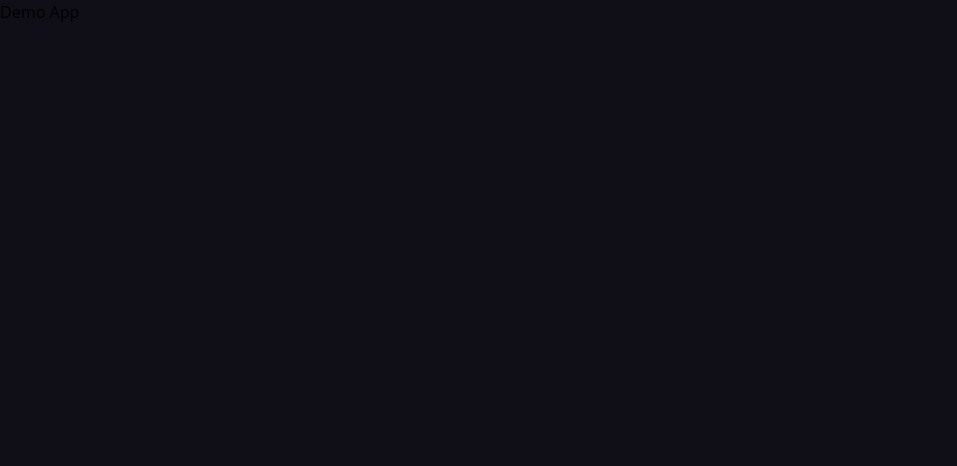
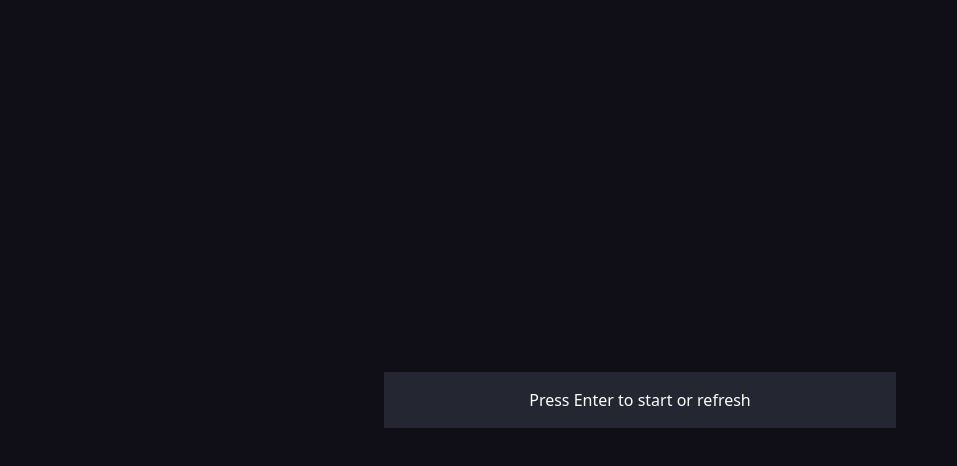
Before and after one commit to hiftiedev/wordhunt.fun, a SvelteKit app: page / in a window 1280 px wide. Shown: the top 466 px of the page, without its empty margins (0-957 px from the left). Built offline with nearby package versions, Linux system fonts and the light colour scheme.

Commit message:
Experiments

```diff
--- a/package.json
+++ b/package.json
@@ -23,5 +23,9 @@
 		"typescript": "^5.0.0",
 		"vite": "^4.4.2"
 	},
-	"type": "module"
+	"type": "module",
+	"dependencies": {
+		"crypto": "^1.0.1",
+		"random-words": "^2.0.0"
+	}
 }
--- a/src/routes/+layout.svelte
+++ b/src/routes/+layout.svelte
@@ -1,12 +1,9 @@
 <script>
-	import Header from './Header.svelte';
 	import './styles.css';
 	import "../app.css";
 </script>
 
 <div class="app">
-	<Header />
-
 	<main>
 		<slot />
 	</main>
--- a/src/routes/+page.svelte
+++ b/src/routes/+page.svelte
@@ -1,13 +1,97 @@
-<script>
+<script context="module">
+	import words from '../words.json';
+</script>
+
+<script lang="ts">
+	import { onMount, onDestroy } from 'svelte';
+
+	let randomString: string = '';
+	let message: string = 'Press Enter to start or refresh';
+	let userInput: string = '';
+	let resultMessage: string = '';
+
+	function generateRandomStringWithWord(length: number): string {
+		const characters = 'ABCDEFGHIJKLMNOPQRSTUVWXYZabcdefghijklmnopqrstuvwxyz0123456789';
+
+		let result = '';
+		let addedWord = false;
+
+		const wordPosition = Math.floor(Math.random() * (length / 5 + 1)) * 5;
+
+		for (let i = 0; i < length; i++) {
+			if (!addedWord && i === wordPosition) {
+				const randomWordIndex = Math.floor(Math.random() * words.length);
+				const randomWord = words[randomWordIndex];
+
+				const randomCaseWord = randomWord.charAt(0).toUpperCase() + randomWord.slice(1).toLowerCase();
+
+				result += randomCaseWord;
+				addedWord = true;
+
+				localStorage.setItem('hiddenWord', randomWord.toLowerCase());
+			} else {
+				const randomIndex = Math.floor(Math.random() * characters.length);
+				result += characters.charAt(randomIndex);
+			}
+		}
+
+		return result;
+	}
+
+	onMount(() => {
+
+		localStorage.removeItem('hiddenWord');
+		document.addEventListener('keydown', handleKeyDown);
+	});
+
+	onDestroy(() => {
+		localStorage.removeItem('hiddenWord');
+	});
+
+	function handleKeyDown(event: KeyboardEvent) {
+		if (event.key === 'Enter') {
+			randomString = generateRandomStringWithWord(60);
+			message = '';
+			userInput = '';
+			resultMessage = '';
+		}
+	}
+
+	function checkUserInput() {
+		const trimmedUserInput = userInput.trim().toLowerCase();
+		const hiddenWord = localStorage.getItem('hiddenWord');
+
+		if (trimmedUserInput === hiddenWord) {
+			resultMessage = 'Correct!';
+		} else {
+			resultMessage = 'Wrong!';
+		}
+
+		localStorage.removeItem('hiddenWord');
+
+		randomString = generateRandomStringWithWord(60);
+	}
 </script>
 
 <svelte:head>
-	<title>Home</title>
-	<meta name="description" content="Svelte demo app" />
+	<title>WordHunt</title>
+	<meta name="description" content="Challenge your eyes and hunt for words within sentences that do not contain any spaces between them." />
 </svelte:head>
 
-<section>
-</section>
+<main class="flex items-center justify-center h-screen">
+	<div class="bg-[#242632] w-full sm:max-w-[80%] md:max-w-[60%] lg:max-w-[40%] p-4 text-white overflow-hidden">
+		{#if message}
+			<div class="break-words text-center">{message}</div>
+		{:else}
+			<div class="break-words text-center">{randomString}</div>
+			<input class="text-black" type="text" bind:value={userInput} placeholder="Type the hidden word" />
+			<button on:click={checkUserInput}>Check</button>
+			{#if resultMessage}
+				<p class="{resultMessage === 'Correct!' ? 'text-green-500' : 'text-red-500'}">{resultMessage}</p>
+			{/if}
+		{/if}
+	</div>
+</main>
 
 <style>
 </style>
--- a/src/routes/Header.svelte
+++ /dev/null
@@ -1,6 +0,0 @@
-<script>
-</script>
-
-<header>
-	<h1>Demo App</h1>
-</header>
--- /dev/null
+++ b/src/words.json
@@ -0,0 +1 @@
+["apple", "banana", "orange", "grape", "kiwi", "peach", "pear", "plum", "watermelon", "melon"]
```
Also changed, not shown: static/favicon.png, 1 other file (tests, documents, lock files or other folders).
